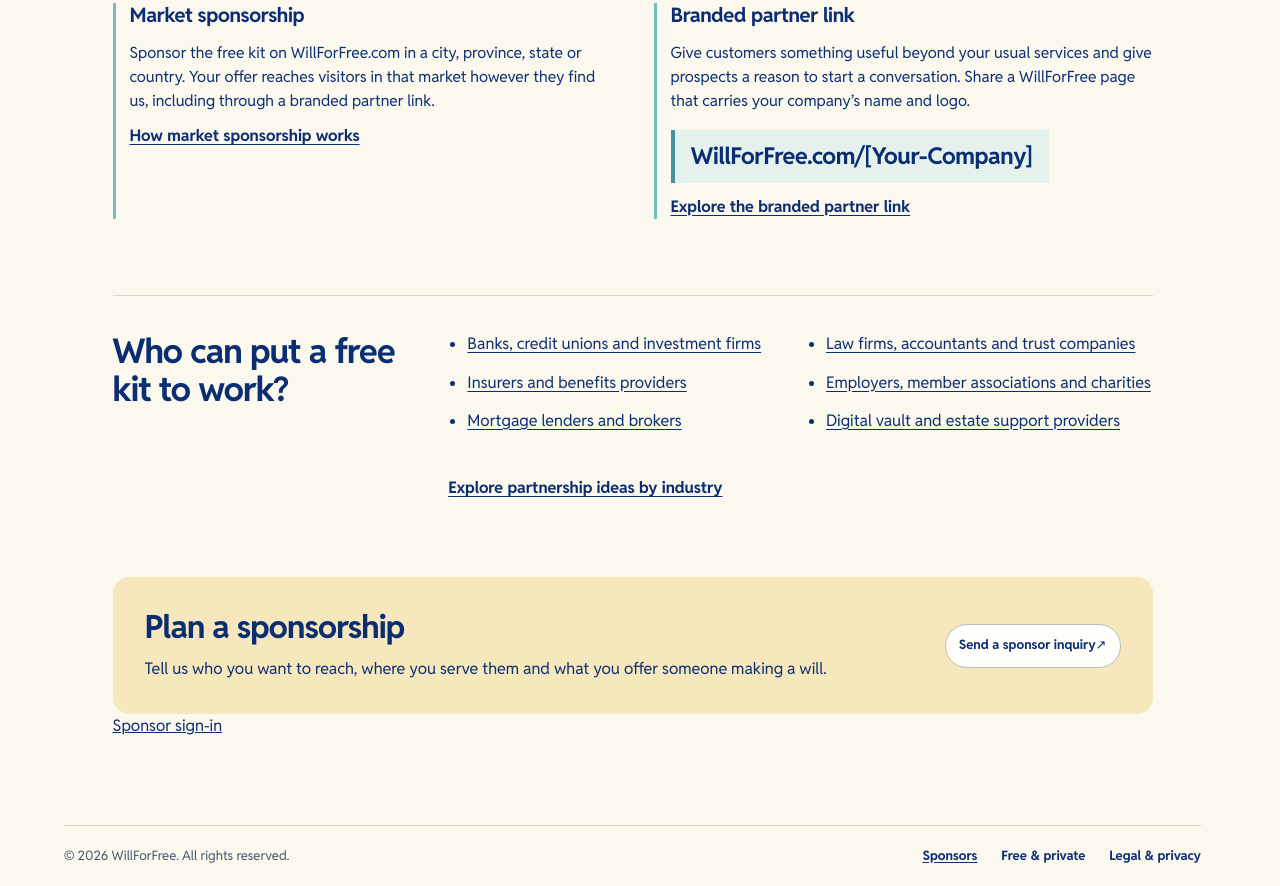
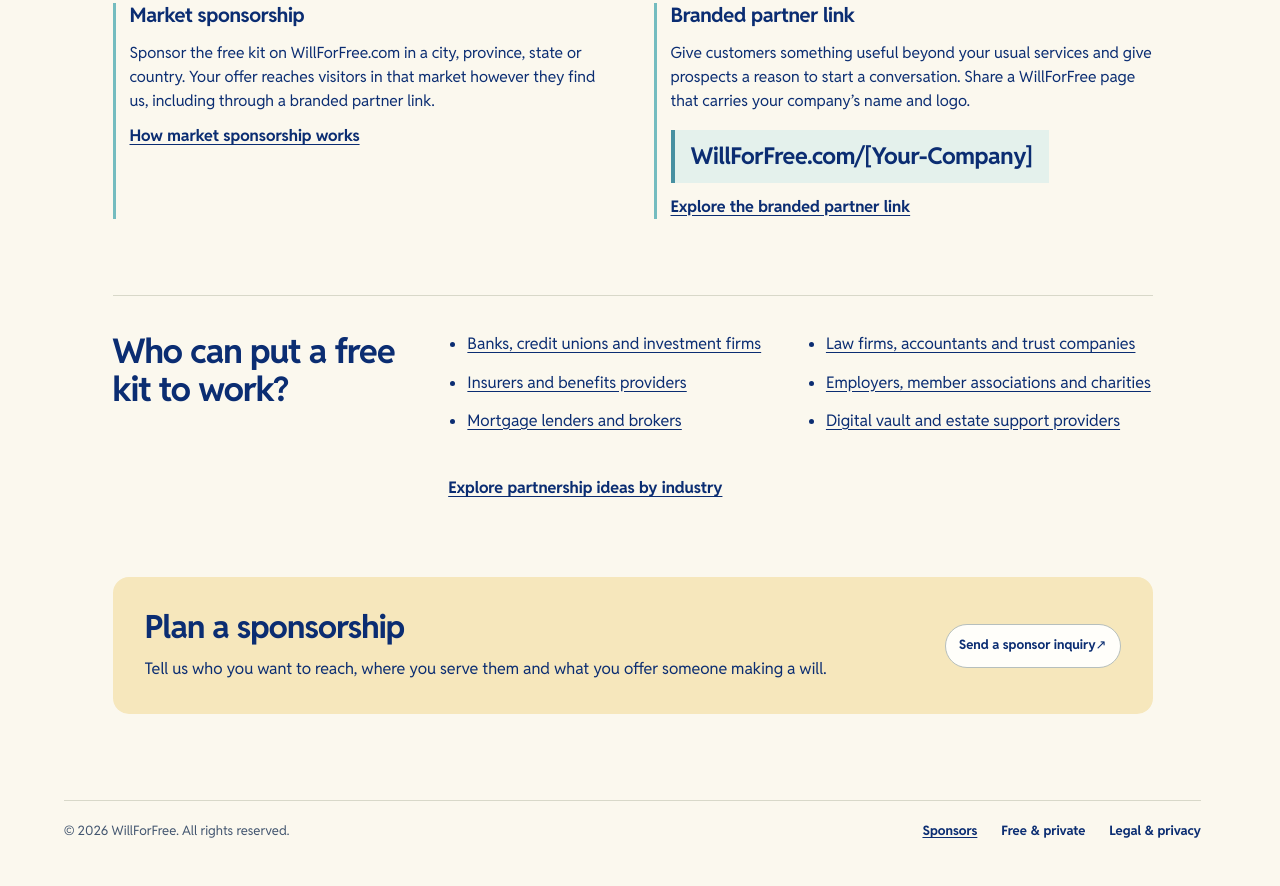
Before and after one commit to steven-kovacs/WillForFree-Open-Source, a website: page public/partners/index.html in a window 1280 px wide. Shown: the part 813-1699 px from the top of the page. After the commit the page ends 1674 px from the top, so only its background shows below. Drawn offline with Linux system fonts and the light colour scheme.

Commit message:
Remove the sponsor sign-in link from the partners page

```diff
--- a/public/partners/index.html
+++ b/public/partners/index.html
@@ -76,7 +76,6 @@
           <div><h2>Plan a sponsorship</h2><p>Tell us who you want to reach, where you serve them and what you offer someone making a will.</p></div>
           <a class="outline-btn" href="mailto:info@willforfree.com?subject=WillForFree%20sponsor%20inquiry" data-contact="sponsor" aria-haspopup="dialog">Send a sponsor inquiry <span aria-hidden="true">↗</span></a>
         </div>
-        <p class="partner-login"><a href="/partner-portal/">Sponsor sign-in</a></p>
       </main>
       <footer class="foot">
         <p>© 2026 WillForFree. All rights reserved.</p>
--- a/public/styles.css
+++ b/public/styles.css
@@ -1428,7 +1428,7 @@ dialog:focus {
 }
 
 
-.partner-credit{font-weight:700;margin:0 0 .5rem}.partner-login{margin:1.5rem 0}.download-card .download-notice{font-size:.83rem;line-height:1.45;max-width:68ch}
+.partner-credit{font-weight:700;margin:0 0 .5rem}.download-card .download-notice{font-size:.83rem;line-height:1.45;max-width:68ch}
 
 
 /* The first local paint includes the hero fonts, its three images and working controls. */
```
Also changed, not shown: 1 other file.
